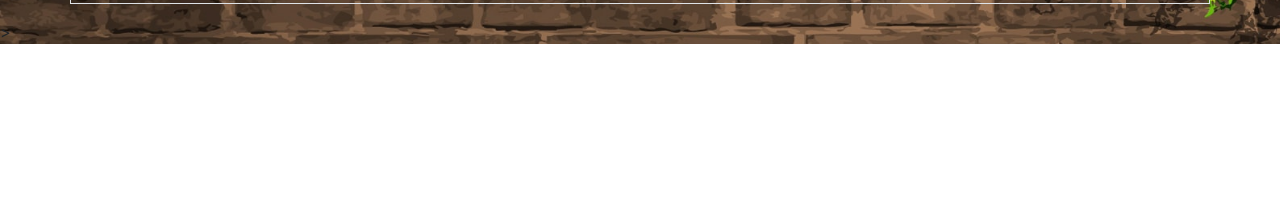
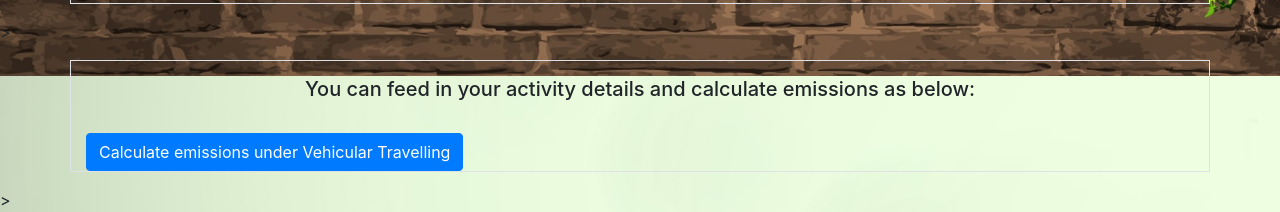
Before and after one commit to shamilee05/Carbon-Counter-Mini-Project, a website: page public/home.html in a window 1280 px wide. Shown: the part 824-1036 px from the top of the page. Before the commit the page ends 868 px from the top, so only its background shows below. Drawn offline with nearby package versions, Linux system fonts and the light colour scheme.

Commit message:
Updated for Vehicular Travelling

```diff
--- a/public/home.html
+++ b/public/home.html
@@ -16,7 +16,7 @@
 <!-- Latest compiled JavaScript -->
 <script src="https://maxcdn.bootstrapcdn.com/bootstrap/4.4.1/js/bootstrap.min.js"></script>
 
-<title> Carbon Counter</title>
+<title>Carbon Counter</title>
 
 <link rel="stylesheet" href="carbon_style.css">
 
@@ -172,5 +172,11 @@
             </div>
         </div>
     </div>>
+
+    <div class="container pt-3 my-3 border">
+        <h5 > You can feed in your activity details and calculate emissions as below:</h5>
+        <br>
+        <button type="button" class="btn btn-primary btn-md" id="goToEmissions" onClick="location.href='distance.html'"> Calculate emissions under Vehicular Travelling </button>
+    </div>>
 </body>
 </html>
```
